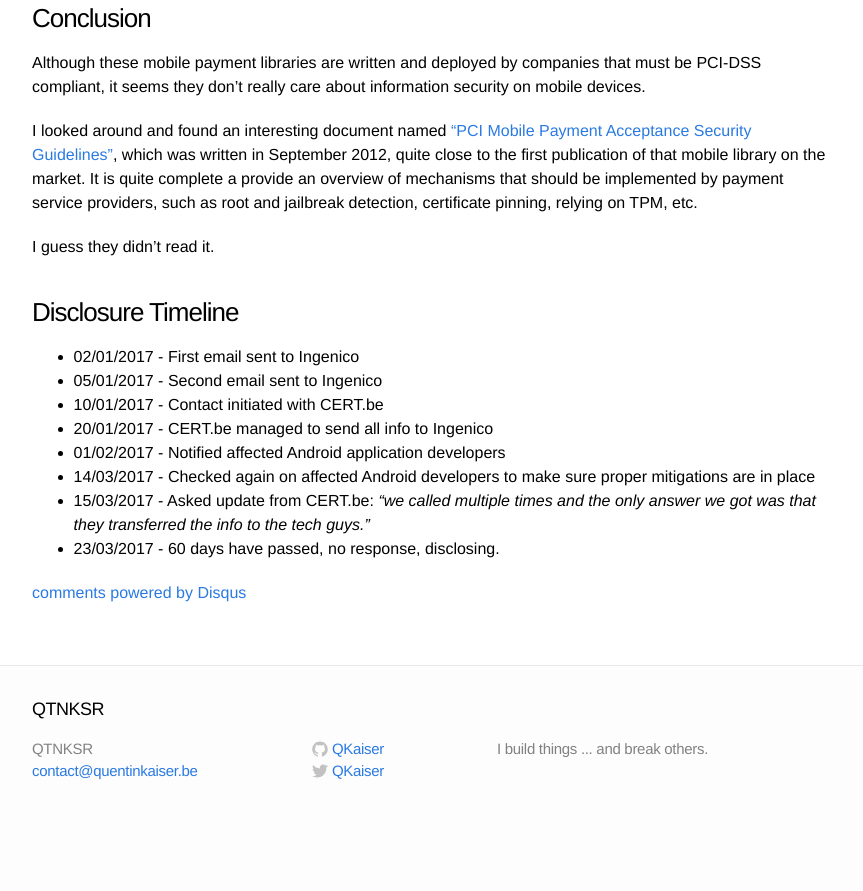
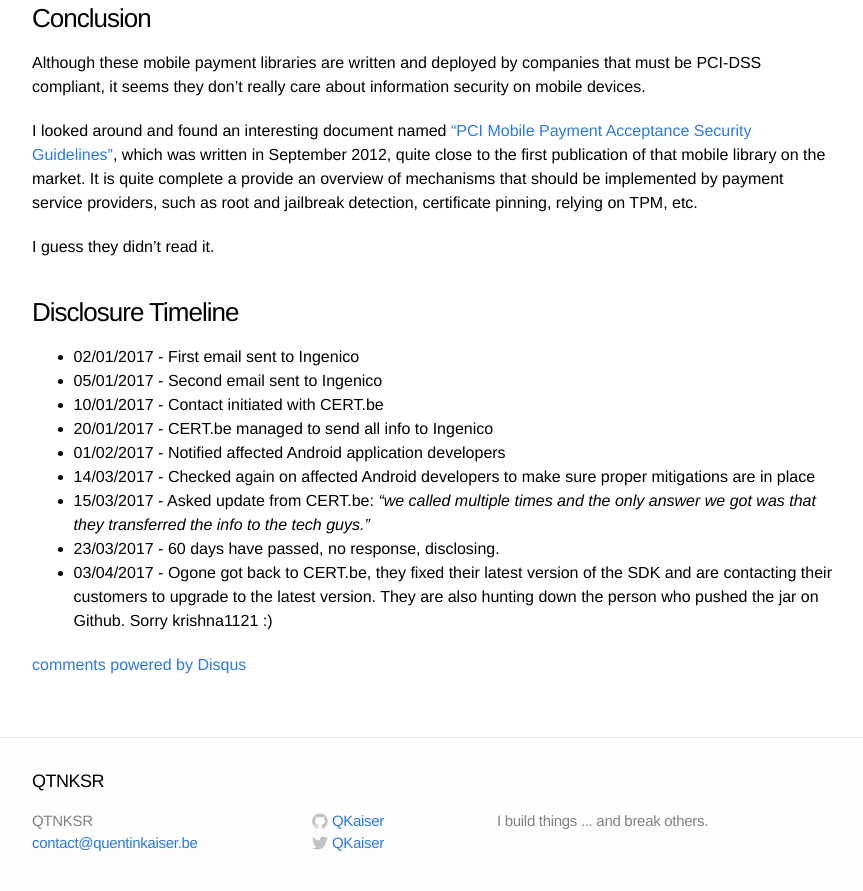
Before and after one commit to qkaiser/qkaiser.github.io, a Jekyll site: the page built from _posts/2017-03-23-a-look-at-ogone.markdown, in a window 1280 px wide and 900 px high, scrolled down 8889 px. Shown: the top 891 px of the window, without its empty margins (208-1071 px from the left). Built offline with Jekyll 4.4.1, drawn with Linux system fonts in a browser that asks for light colours; comment, search, counter and statistics services are not loaded; before the commit the page ends 9717 px from its top, so only the background shows below that.

Commit message:
Ogone replied !

```diff
--- a/_posts/2017-03-23-a-look-at-ogone.markdown
+++ b/_posts/2017-03-23-a-look-at-ogone.markdown
@@ -326,3 +326,4 @@
 * 14/03/2017 - Checked again on affected Android developers to make sure proper mitigations are in place
 * 15/03/2017 - Asked update from CERT.be: *"we called multiple times and the only answer we got was that they transferred the info to the tech guys."*
 * 23/03/2017 - 60 days have passed, no response, disclosing.
+* 03/04/2017 - Ogone got back to CERT.be, they fixed their latest version of the SDK and are contacting their customers to upgrade to the latest version. They are also hunting down the person who pushed the jar on Github. Sorry krishna1121 :)
```
